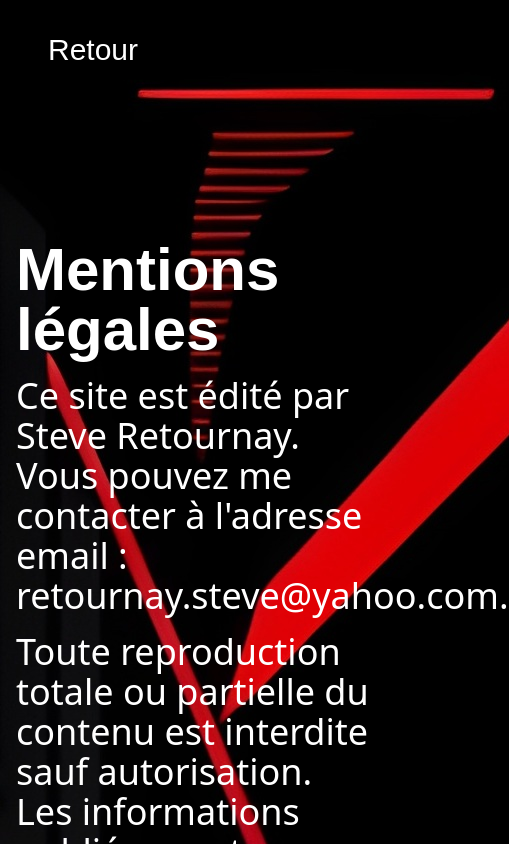
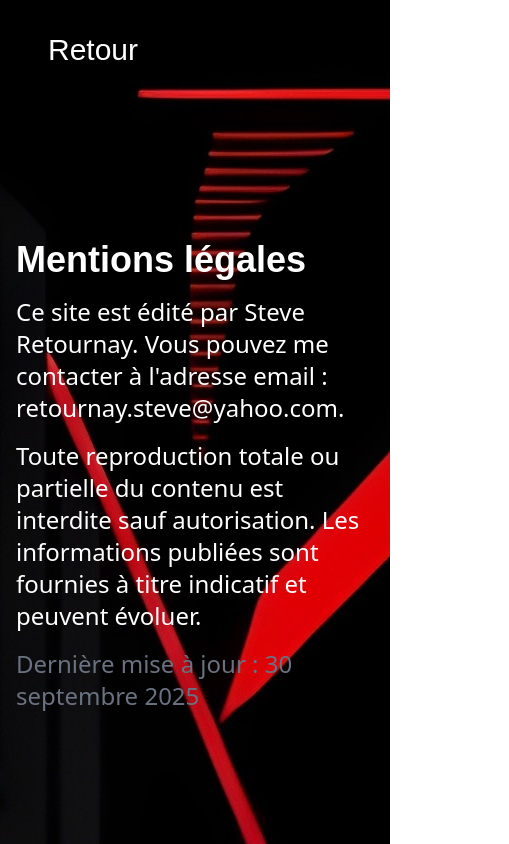
Before and after one commit to steve54630/portfolio-persona-steve54630, a Next.js app: page /mentions-legales in a window 390 px wide. Shown: the top 844 px of the page, 509 px wide, since content can reach past the window. Built offline with nearby package versions, Linux system fonts and the light colour scheme; a web font is replaced by a local one.

Commit message:
15:22 - 21/10 - Reduction de la taille des textes

```diff
--- a/src/app/mentions-legales/page.tsx
+++ b/src/app/mentions-legales/page.tsx
@@ -29,21 +29,21 @@
           Retour
         </button>
       </Link>
-      <h1 className="text-6xl font-bold mb-4 text-white font-drunkenhour">
+      <h1 className="text-4xl sm:text-6xl font-bold mb-4 text-white font-drunkenhour">
         Mentions légales
       </h1>
-      <p className="mb-4 text-white text-4xl font-sans">
+      <p className="mb-4 text-white text-2xl sm:text-4xl font-sans">
         Ce site est édité par Steve Retournay. Vous pouvez me contacter à
         l&apos;adresse email :{" "}
         <a href="mailto:retournay.steve@yahoo.com">retournay.steve@yahoo.com</a>
         .
       </p>
-      <p className="mb-4 text-white text-4xl">
+      <p className="mb-4 text-white text-2xl sm:text-4xl">
         Toute reproduction totale ou partielle du contenu est interdite sauf
         autorisation. Les informations publiées sont fournies à titre indicatif
         et peuvent évoluer.
       </p>
-      <p className="text-gray-500 text-2xl">
+      <p className="text-gray-500 text-2xl sm:text-4xl">
         Dernière mise à jour : 30 septembre 2025
       </p>
     </div>
```
